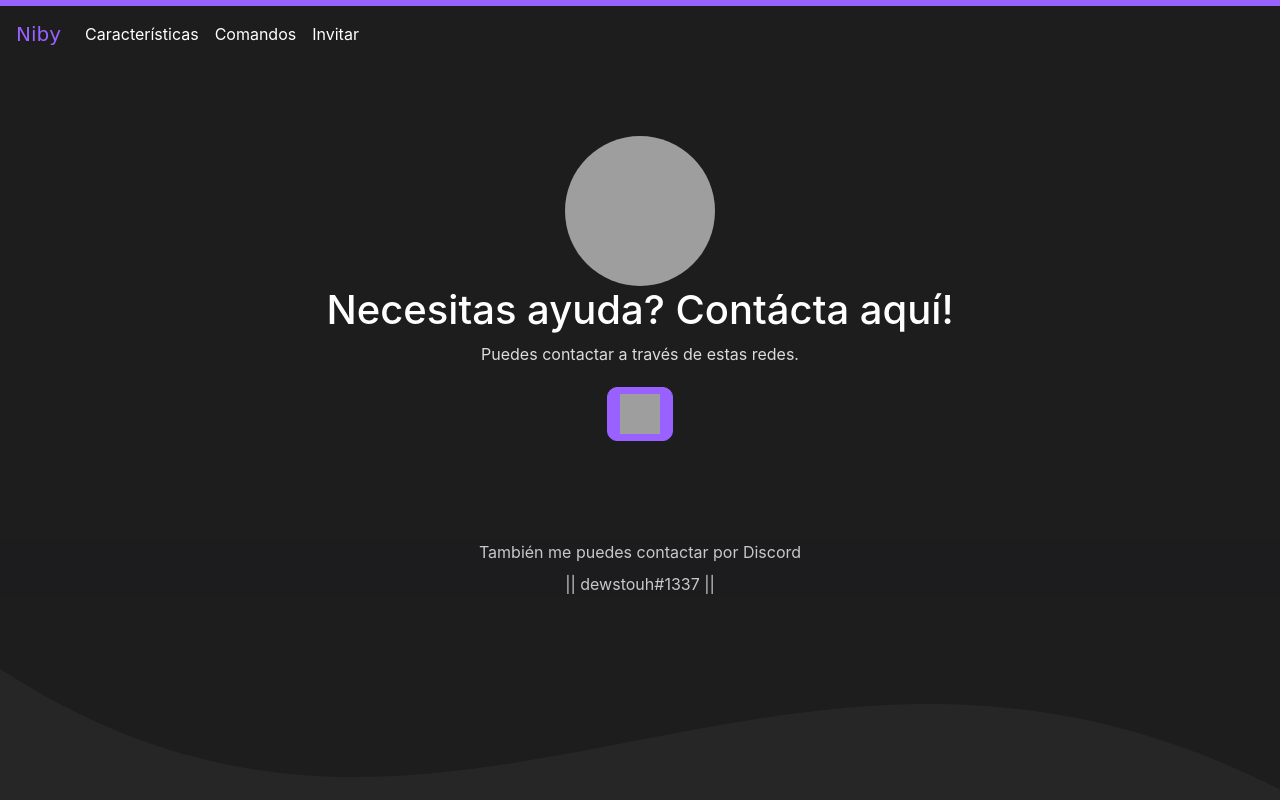
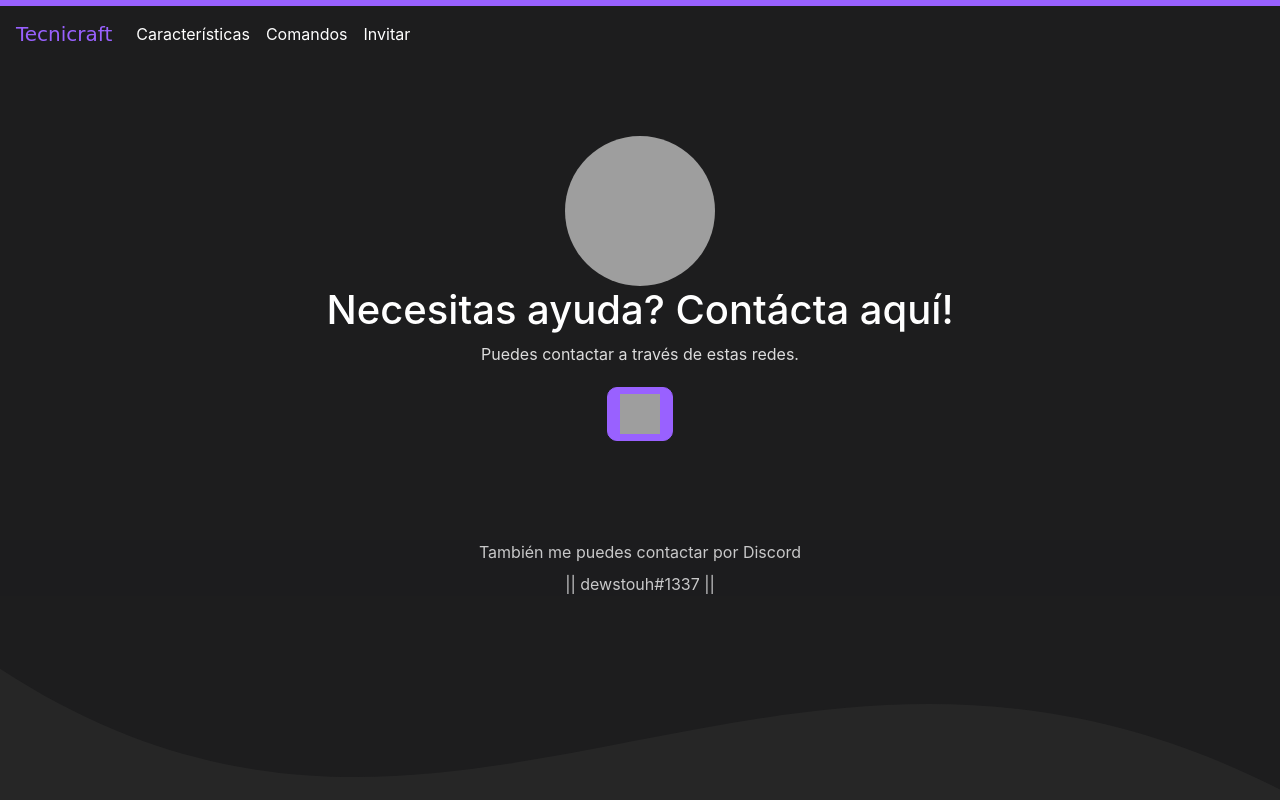
Before and after one commit to Tecnicraft/Tecnicraft, a plain HTML site: page contacto.html in a window 1280 px wide. Shown: the top 800 px of the page. Drawn offline with nearby package versions, Linux system fonts and the light colour scheme; grey boxes are pictures that could not be loaded; files whose address does not match are found by name.

Commit message:
Update contacto.html

```diff
--- a/contacto.html
+++ b/contacto.html
@@ -6,7 +6,7 @@
     <meta name="viewport" content="width=device-width, initial-scale=1.0, shrink-to-fit=no">
     <meta name="description" content="Pagina web oficial de Tecnicraft">
     <meta name="theme-color" content="#9961ff">
-    <meta property="og:title" content="Niby - Contacto">
+    <meta property="og:title" content="Tecnicraft - Contacto">
     <meta property="og:url" content="https://tecnicraft.github.io/Tecnicraft/contacto">
     <meta property="og:type" content="website">
     <meta property="og:description" content="¿Necesitas ayuda sobre el bot o quieres contactar con alguien? Puedes contactarnos aquí!">
@@ -26,8 +26,8 @@
     <div id="top" style="height: 12px;">
         <nav class="navbar navbar-light navbar-expand fixed-top"
             style="color: var(--main-color);border-top-width: 6px;border-top-style: solid;background: var(--background);">
-            <div class="container-fluid"><a class="navbar-brand" href="https://dewstouh.github.io/niby/"
-                    style="color: var(--main-color);font-family: 'Gotham', cursive;">Niby</a><button
+            <div class="container-fluid"><a class="navbar-brand" href="https://tecnicraft.github.io/Tecnicraft/"
+                    style="color: var(--main-color);font-family: 'Gotham', cursive;">Tecnicraft</a><button
                     data-toggle="collapse" class="navbar-toggler" data-target="#navcol-1"><span class="sr-only">Toggle
                         navigation</span><span class="navbar-toggler-icon"></span></button>
                 <div class="collapse navbar-collapse" id="navcol-1">
```
